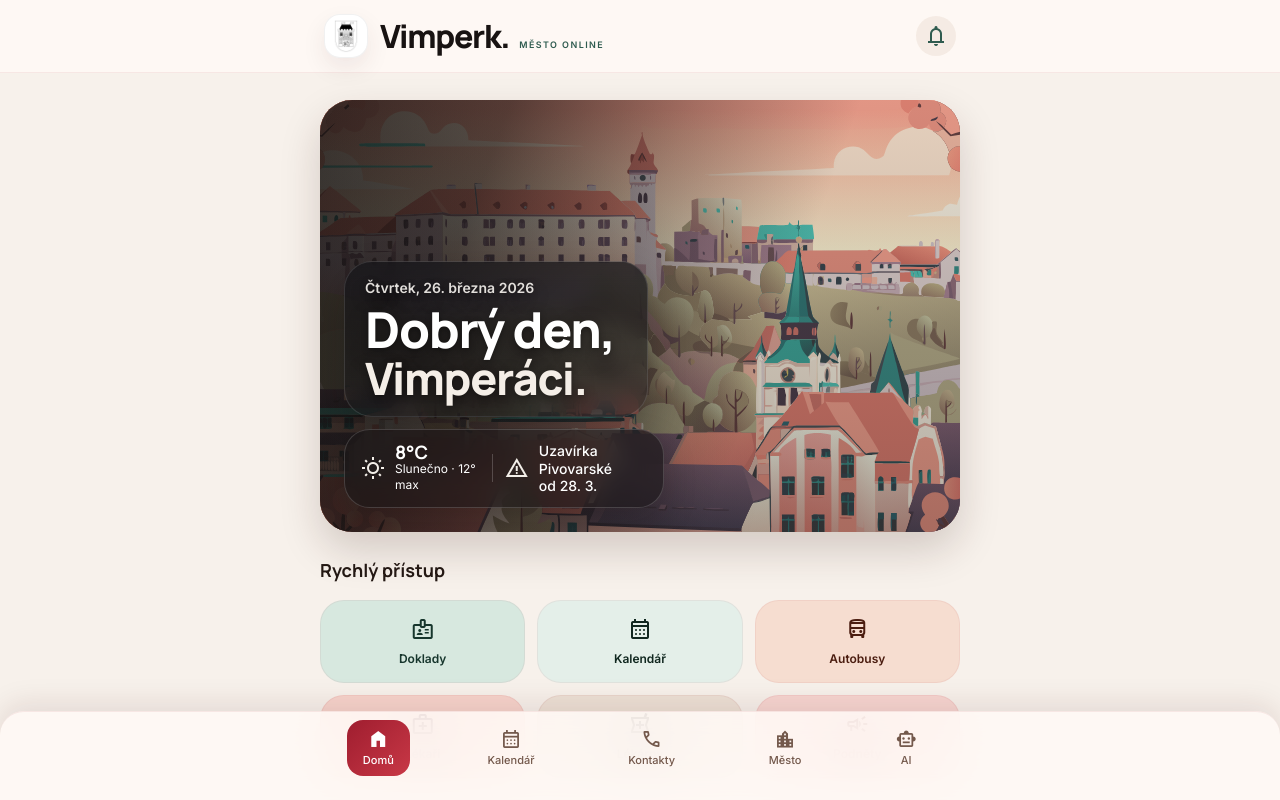
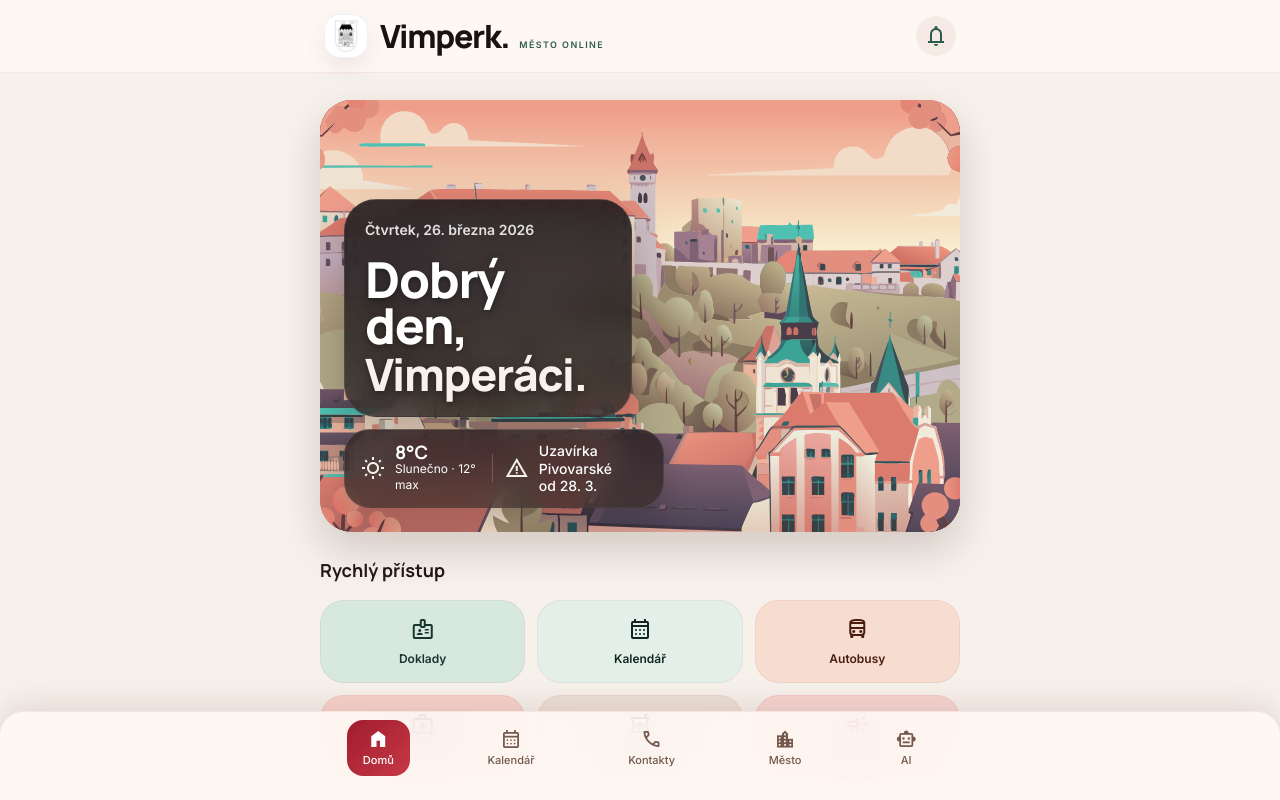
Before and after one commit to martinkubasek90-boop/vimperak, a Next.js app: page / in a window 1280 px wide. Shown: the top 800 px of the page. Built offline with nearby package versions, Linux system fonts and the light colour scheme.

Commit message:
Refine homepage hero overlay styling

```diff
--- a/app/page.tsx
+++ b/app/page.tsx
@@ -50,57 +50,46 @@ export default function HomePage() {
               priority
               className="object-cover object-[64%_center] md:object-[center_38%]"
             />
-            <div
-              aria-hidden="true"
-              className="absolute inset-0 z-[1]"
-              style={{
-                background: [
-                  "linear-gradient(180deg, rgba(18, 15, 14, 0.06) 0%, rgba(18, 15, 14, 0.18) 58%, rgba(18, 15, 14, 0.28) 100%)",
-                  "linear-gradient(110deg, rgba(18, 15, 14, 0.82) 0%, rgba(18, 15, 14, 0.68) 24%, rgba(18, 15, 14, 0.30) 47%, rgba(18, 15, 14, 0.00) 68%)",
-                  "radial-gradient(circle at 20% 78%, rgba(18, 15, 14, 0.28) 0%, rgba(18, 15, 14, 0.00) 52%)",
-                ].join(", "),
-              }}
-            />
             <div className="relative z-10 flex min-h-[25rem] flex-col justify-end p-5 md:min-h-[27rem] md:p-6">
               <div
-                className="mb-3 max-w-[17rem] rounded-[1.75rem] px-4 py-4 md:max-w-[19rem] md:px-5"
+                className="mb-3 max-w-[15.5rem] rounded-[2rem] px-4 py-5 md:max-w-[18rem] md:px-5"
                 style={{
-                  background: "linear-gradient(180deg, rgba(20,20,24,0.72) 0%, rgba(20,20,24,0.38) 100%)",
-                  border: "1px solid rgba(255,255,255,0.12)",
-                  boxShadow: "0 18px 36px rgba(16, 10, 9, 0.28)",
-                  backdropFilter: "blur(10px)",
-                  WebkitBackdropFilter: "blur(10px)",
+                  background: "linear-gradient(180deg, rgba(28, 24, 26, 0.88) 0%, rgba(45, 38, 37, 0.78) 100%)",
+                  border: "1px solid rgba(255,255,255,0.08)",
+                  boxShadow: "0 18px 44px rgba(22, 14, 12, 0.26)",
+                  backdropFilter: "blur(14px)",
+                  WebkitBackdropFilter: "blur(14px)",
                 }}
               >
-                <p className="hero-text-shadow text-sm font-semibold mb-2" style={{ color: "rgba(243, 240, 235, 0.92)" }}>
+                <p className="text-sm font-semibold mb-4" style={{ color: "rgba(255,255,255,0.86)" }}>
                   Čtvrtek, 26. března 2026
                 </p>
                 <h1 className="hero-text-shadow font-headline font-extrabold text-[2.45rem] leading-[0.94] tracking-tight mb-0 text-white md:text-[3.1rem]">
                   Dobrý den,
                   <br />
-                  <span className="text-[0.9em]" style={{ color: "#F4EEE7" }}>Vimperáci.</span>
+                  <span className="text-[0.9em]" style={{ color: "#F7F2EC" }}>Vimperáci.</span>
                 </h1>
               </div>
 
               <div
                 className="max-w-[19rem] rounded-[1.6rem] px-4 py-[0.78rem] backdrop-blur-md md:max-w-[20rem]"
                 style={{
-                  background: "rgba(24,20,22,0.58)",
-                  border: "1px solid rgba(255,255,255,0.16)",
-                  boxShadow: "0 14px 32px rgba(16, 10, 9, 0.24)",
+                  background: "linear-gradient(180deg, rgba(40, 30, 32, 0.82) 0%, rgba(56, 42, 40, 0.74) 100%)",
+                  border: "1px solid rgba(255,255,255,0.09)",
+                  boxShadow: "0 16px 32px rgba(16, 10, 9, 0.2)",
                 }}
               >
                 <div className="flex items-center gap-3">
                   <div className="flex items-center gap-2.5 text-white">
-                    <span className="material-symbols-outlined text-[1.45rem]" style={{ color: "#f3efe9" }}>wb_sunny</span>
+                    <span className="material-symbols-outlined text-[1.45rem]" style={{ color: "#f6f1eb" }}>wb_sunny</span>
                     <div>
                       <p className="font-headline font-bold text-[1.15rem] leading-none">8°C</p>
-                      <p className="text-xs text-white/78">Slunečno · 12° max</p>
+                      <p className="text-xs text-white/86">Slunečno · 12° max</p>
                     </div>
                   </div>
                   <div className="h-7 w-px bg-white/20" />
                   <div className="flex items-center gap-2.5 text-white">
-                    <span className="material-symbols-outlined text-[1.1rem]" style={{ color: "#f3efe9" }}>warning</span>
+                    <span className="material-symbols-outlined text-[1.1rem]" style={{ color: "#f6f1eb" }}>warning</span>
                     <p className="text-sm font-medium leading-tight">
                       Uzavírka Pivovarské
                       <br />
```
